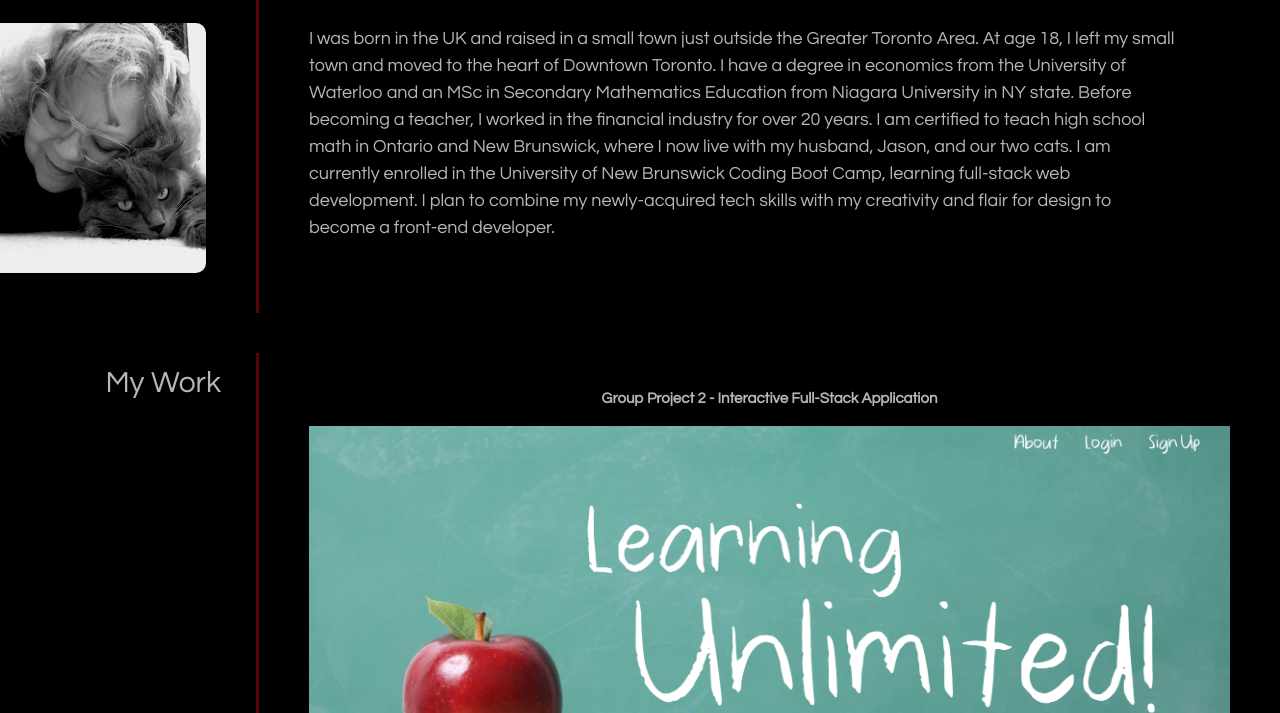
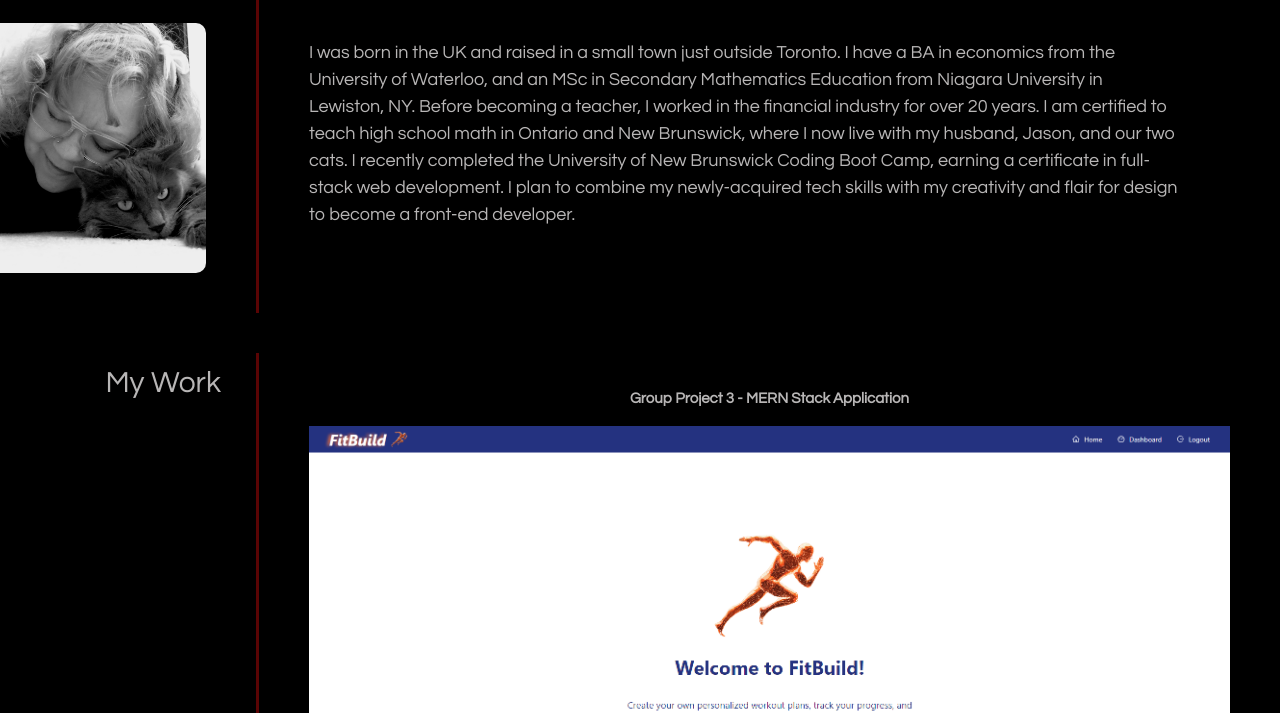
Before and after one commit to mathminx/My-Portfolio, a plain HTML site: page index.html in a window 1280 px wide. Shown: the part 447-1160 px from the top of the page. Drawn offline with Linux system fonts and the light colour scheme.

Commit message:
add project 3

```diff
--- a/index.html
+++ b/index.html
@@ -51,11 +51,10 @@
         <!-- Bio -->
         <section class="text-box">
             <p>
-                I was born in the UK and raised in a small town just outside the Greater Toronto Area. At age 18, I left my small town and
-                moved to the heart of Downtown Toronto. I have a degree in economics from the University of Waterloo and an MSc in Secondary
-                Mathematics Education from Niagara University in NY state. Before becoming a teacher, I worked in the financial industry for
+                I was born in the UK and raised in a small town just outside Toronto. I have a BA in economics from the University of Waterloo, and an MSc in Secondary
+                Mathematics Education from Niagara University in Lewiston, NY. Before becoming a teacher, I worked in the financial industry for
                 over 20 years. I am certified to teach high school math in Ontario and New Brunswick, where I now live with my husband, Jason,
-                and our two cats. I am currently enrolled in the University of New Brunswick Coding Boot Camp, learning full-stack web development.
+                and our two cats. I recently completed the University of New Brunswick Coding Boot Camp, earning a certificate in full-stack web development.
                 I plan to combine my newly-acquired tech skills with my creativity and flair for design to become a front-end developer.
             </p>
         </section>
@@ -72,11 +71,18 @@
         <section class="application-box">
 
         <!--First application displayed on its own row (image larger than subsequent images) -->
-            <section class="first-application">
-                <h3>Group Project 2 - Interactive Full-Stack Application</h3>
-                <a href="https://enigmatic-depths-90167.herokuapp.com/"><img src="assets/Images/Learning Unlimited.png" alt="Learning Unlimited Website"/>
-                </a>
-            </section>
+        <section class="first-application">
+          <h3>Group Project 3 - MERN Stack Application</h3>
+          <a href="https://fit-build-03ae366fc163.herokuapp.com/"><img src="assets/Images/FitBuild.png" alt="FitBuild Website"/>
+          </a>
+        </section>
+
+        <!--Second application displayed on its own row (image larger than subsequent images) -->
+        <section class="first-application">
+          <h3>Group Project 2 - Interactive Full-Stack Application</h3>
+          <a href="https://enigmatic-depths-90167.herokuapp.com/"><img src="assets/Images/Learning Unlimited.png" alt="Learning Unlimited Website"/>
+          </a>
+        </section>
 
         <!-- Other applications displayed two per row (images smaller than image of first application) -->
 
```
Also changed, not shown: assets/Images/FitBuild.png (added).
